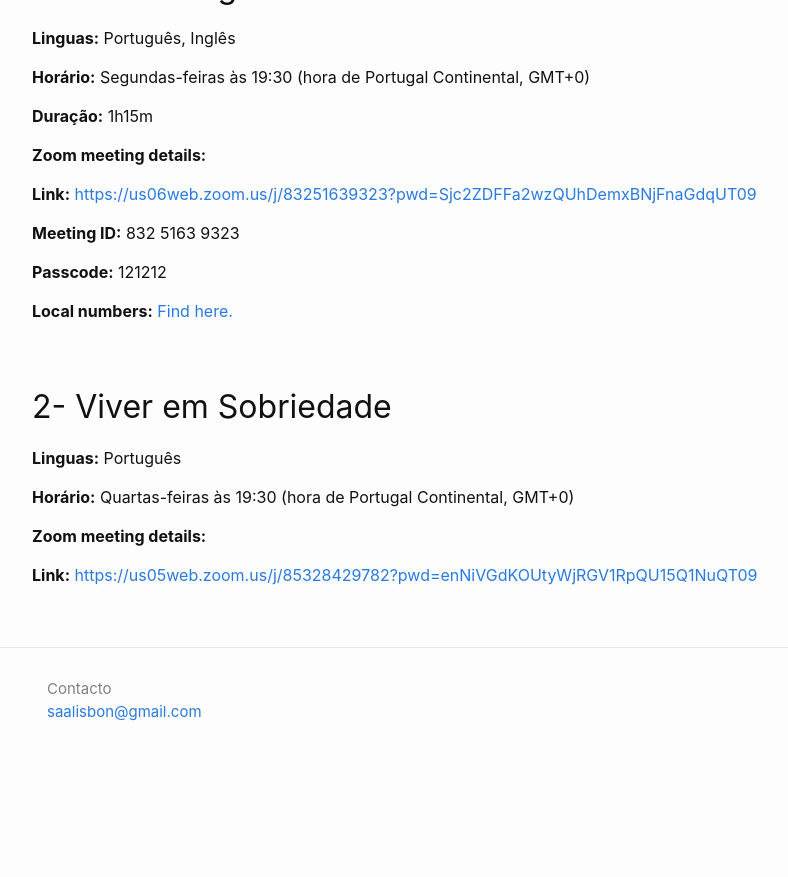
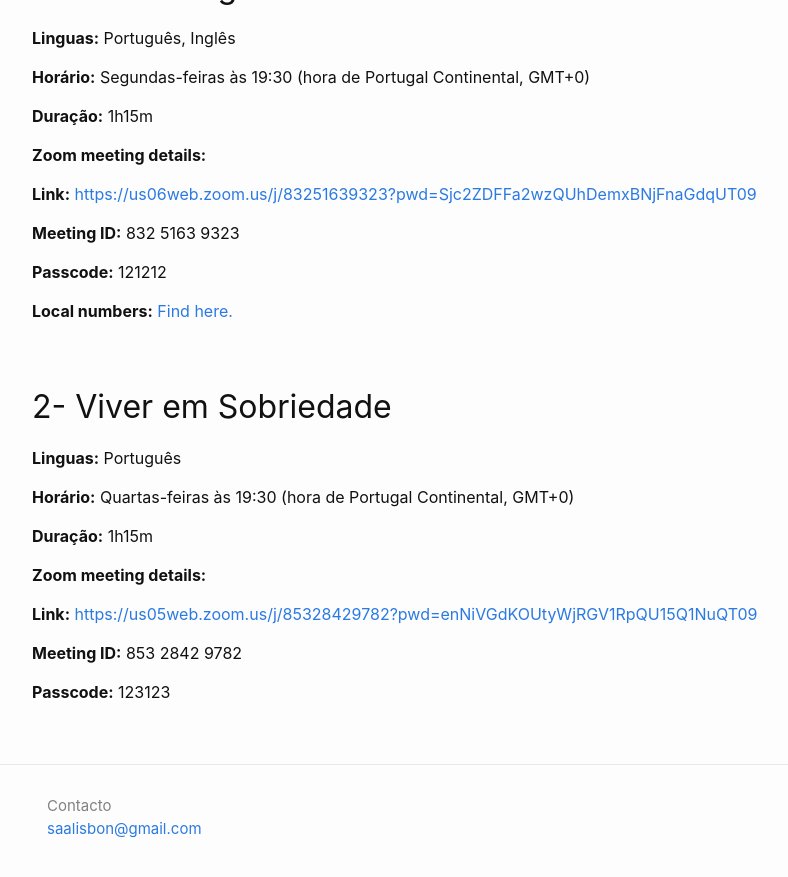
Before and after one commit to asaportugal/asaportugal.github.io, a Jekyll site: the page built from m4_reunioes.md, in a window 1280 px wide and 900 px high, scrolled down 609 px. Shown: the top 877 px of the window, without its empty margins (126-914 px from the left). Built offline with Jekyll 4.4.1, drawn with Linux system fonts in a browser that asks for light colours; before the commit the page ends 1392 px from its top, so only the background shows below that.

Commit message:
new meeting

```diff
--- a/m4_reunioes.md
+++ b/m4_reunioes.md
@@ -30,14 +30,14 @@ banner: 'assets/meeting.jpg'
 
 **Horário:** Quartas-feiras às 19:30 (hora de Portugal Continental, GMT+0)
 
-<!-- **Duração:** 1h15m -->
+**Duração:** 1h15m
 
 **Zoom meeting details:**
 
 **Link:** <https://us05web.zoom.us/j/85328429782?pwd=enNiVGdKOUtyWjRGV1RpQU15Q1NuQT09>
 
-<!-- **Meeting ID:** 832 5163 9323
+**Meeting ID:** 853 2842 9782
 
-**Passcode:** 121212
+**Passcode:** 123123
 
-**Local numbers:** <a href="https://us06web.zoom.us/u/kxOybRuDb" target="_blank">Find here.</a> -->
+<!-- **Local numbers:** <a href="https://us06web.zoom.us/u/kxOybRuDb" target="_blank">Find here.</a> -->
```
